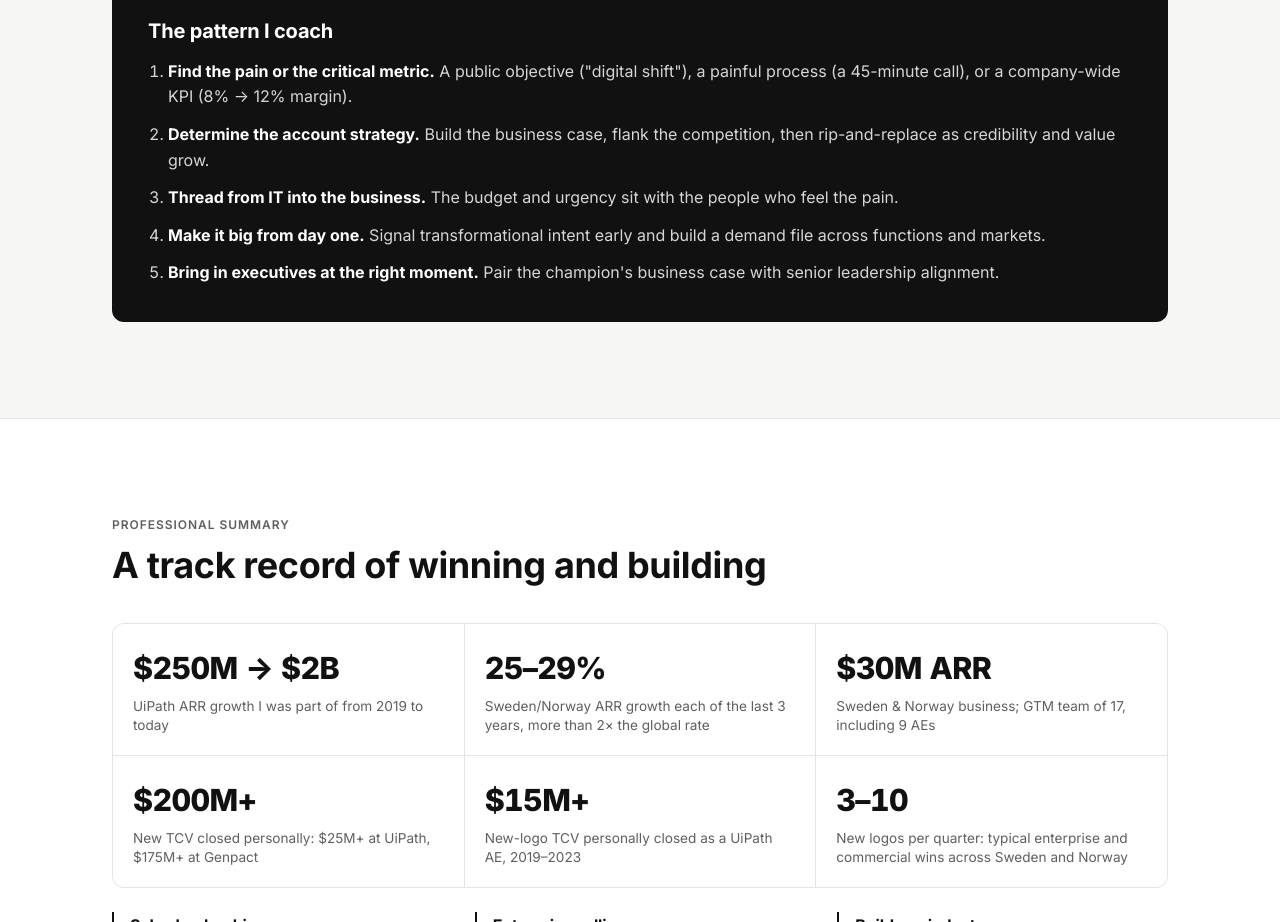
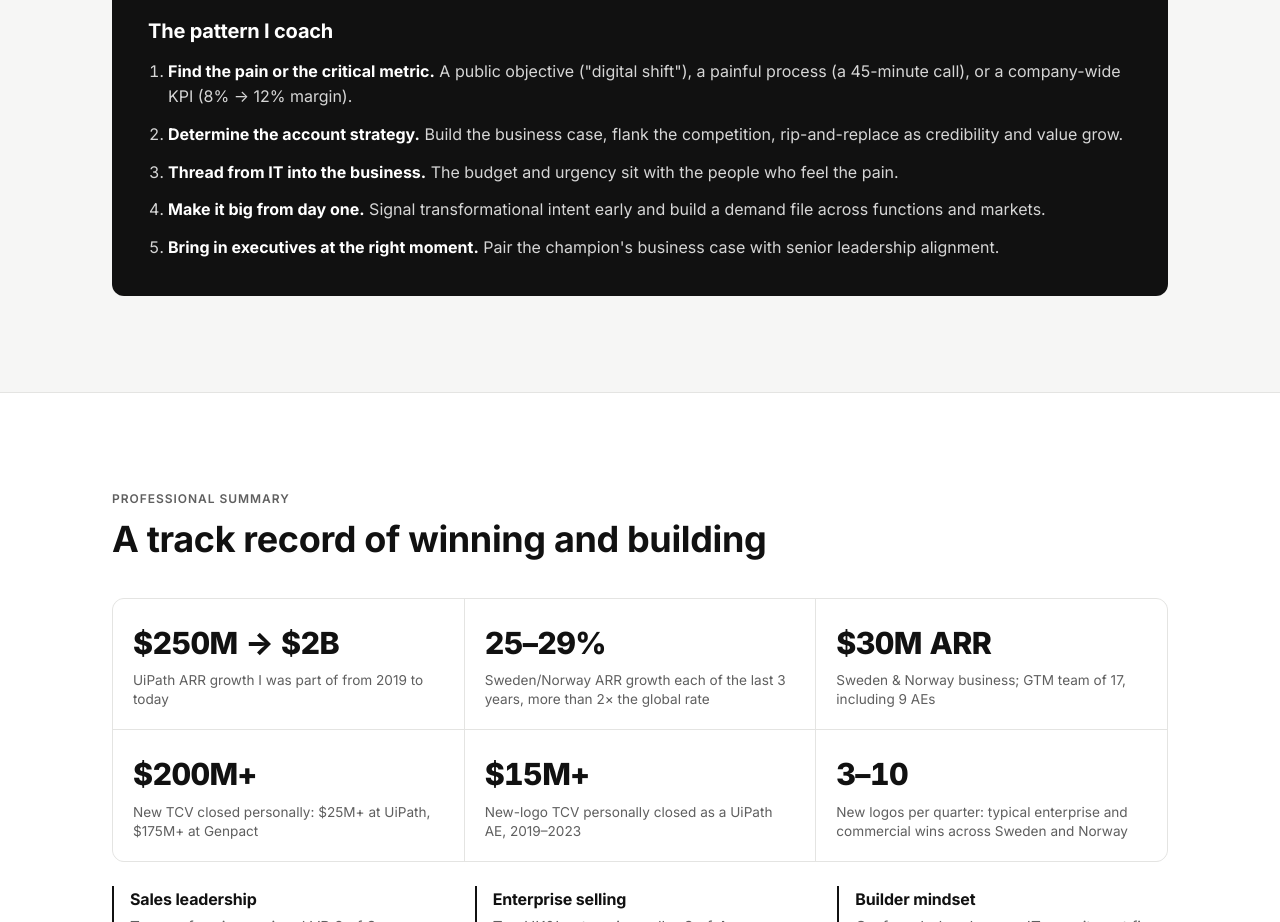
Before and after one commit to janobrain-creator/cognitioncanvas, a website built with Vite: page index.html in a window 1280 px wide. Shown: the part 3600-4522 px from the top of the page. Built offline with nearby package versions, Linux system fonts and the light colour scheme.

Commit message:
Playbook: Alejandro's wording tweak
Co-Authored-By: Devin AI <158243242+devin-ai-integration[bot]@users.noreply.github.com>

```diff
--- a/index.html
+++ b/index.html
@@ -206,7 +206,7 @@
             <h3>The pattern I coach</h3>
             <ol class="playbook-list">
               <li><strong>Find the pain or the critical metric.</strong> A public objective ("digital shift"), a painful process (a 45-minute call), or a company-wide KPI (8% → 12% margin).</li>
-              <li><strong>Determine the account strategy.</strong> Build the business case, flank the competition, then rip-and-replace as credibility and value grow.</li>
+              <li><strong>Determine the account strategy.</strong> Build the business case, flank the competition, rip-and-replace as credibility and value grow.</li>
               <li><strong>Thread from IT into the business.</strong> The budget and urgency sit with the people who feel the pain.</li>
               <li><strong>Make it big from day one.</strong> Signal transformational intent early and build a demand file across functions and markets.</li>
               <li><strong>Bring in executives at the right moment.</strong> Pair the champion's business case with senior leadership alignment.</li>
```
